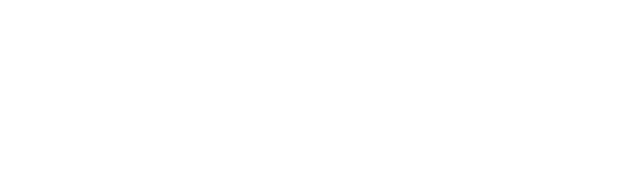
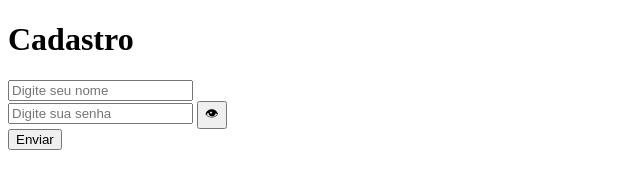
Before and after one commit to stratocaster1112/aphex-twinners, a plain HTML site: page Front/index.html in a window 1280 px wide. Shown: the whole page, without its empty margins (0-640 px from the left). Drawn offline with Linux system fonts and the light colour scheme.

Commit message:
Adiciona estrutura HTML do formulário com campos de nome e senha
- Criação do layout básico em HTML.
- Inclui input de texto para o nome.
- Adicionado input de senha com botão visual (ícone de olho) para futura interação.
- Botão de envio incluído para uso posterior com backend.

```diff
--- a/Front/index.html
+++ b/Front/index.html
@@ -1,11 +1,22 @@
 <!DOCTYPE html>
-<html lang="en">
+<html lang="pt-br">
 <head>
-    <meta charset="UTF-8">
-    <meta name="viewport" content="width=device-width, initial-scale=1.0">
-    <title>Document</title>
+  <meta charset="UTF-8">
+  <meta name="viewport" content="width=device-width, initial-scale=1.0">
+  <title>Mostrar Senha</title>
+  <link rel="stylesheet" href="style.css">
 </head>
 <body>
+  <div class="container">
+    <h1>Cadastro</h1>
+    <input type="text" id="nome" placeholder="Digite seu nome">
 
+    <div class="password-wrapper">
+      <input type="password" id="senha" placeholder="Digite sua senha">
+      <button type="button" id="olho">&#128065;</button> <!-- ícone de olho -->
+    </div>
+
+    <button id="enviar">Enviar</button>
+  </div>
 </body>
 </html>
```
